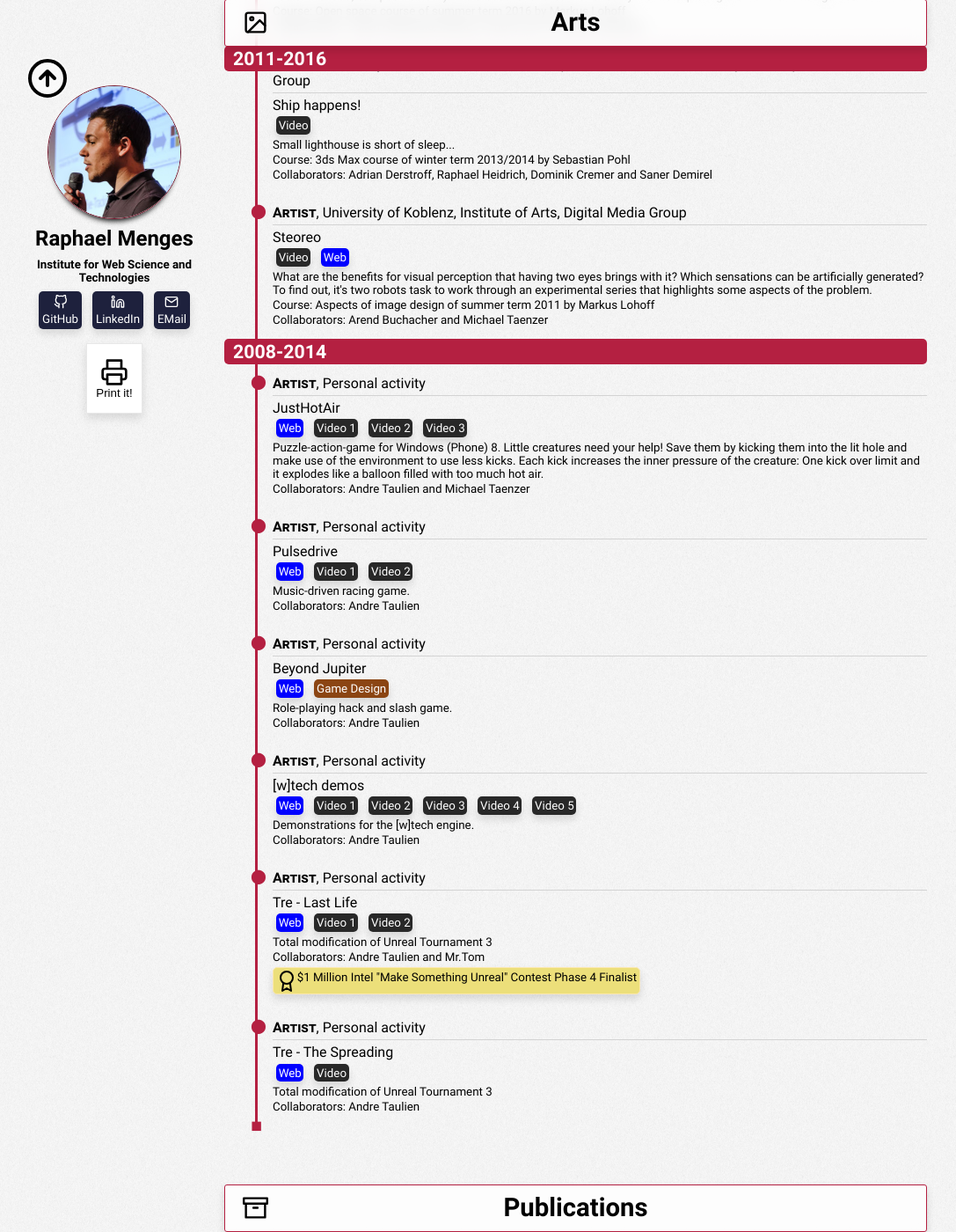
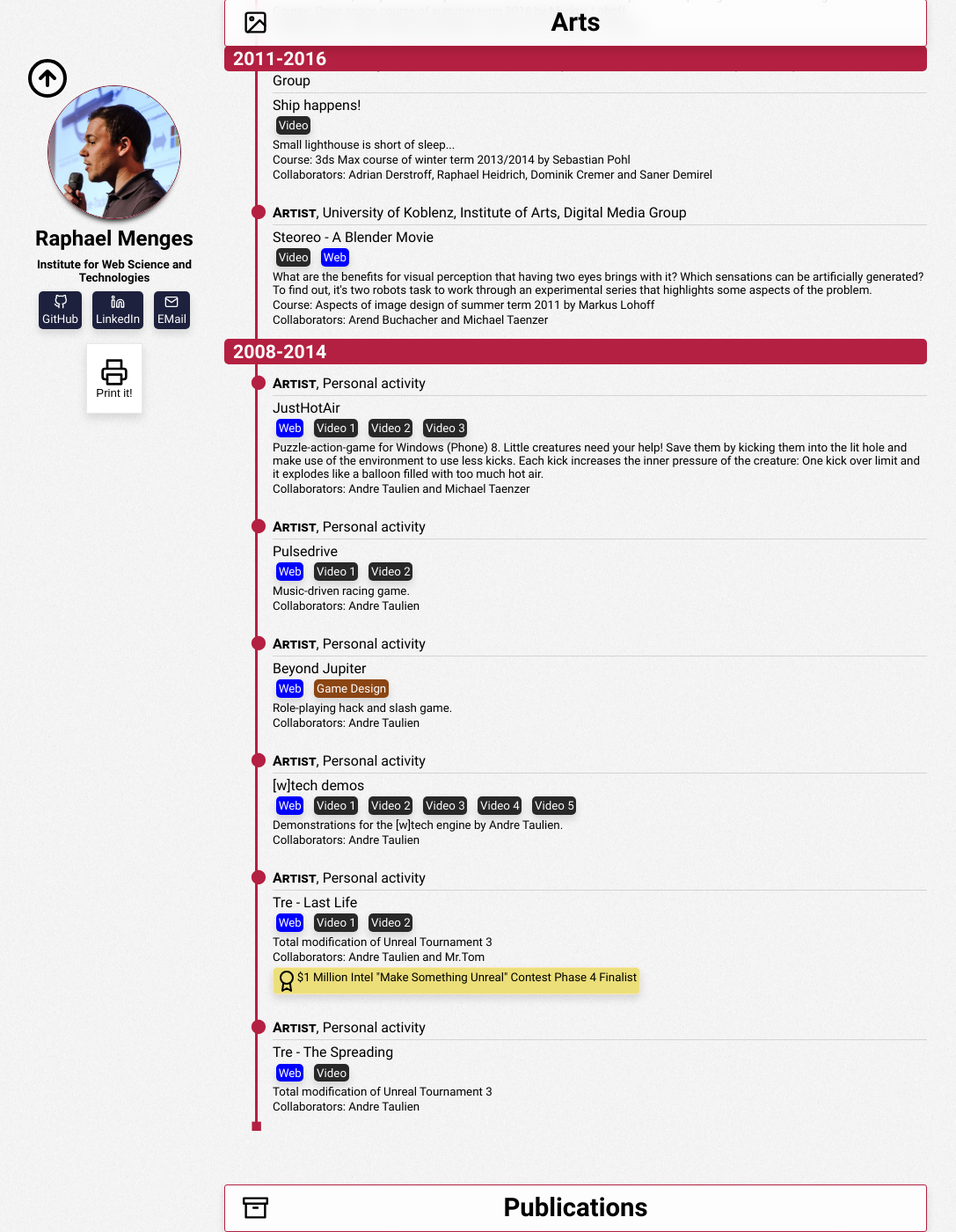
Before and after one commit to raphaelmenges/raphaelmenges.github.io, a Jekyll site: the page built from index.html, in a window 1280 px wide and 1400 px high, scrolled down 6028 px. Shown: the whole window at 88% size, without its empty margins (98-1185 px from the left). Built offline with Jekyll 4.4.1, drawn with Linux system fonts in a browser that asks for light colours.

Commit message:
Update descriptions.

```diff
--- a/_includes/home/arts.html
+++ b/_includes/home/arts.html
@@ -25,7 +25,7 @@ Lorem ipsum dolor sit amet, consectetur adipiscing elit. Aenean eu tristique jus
 	</li>
 	<li>
 		<div><strong style='font-variant: small-caps'>Artist</strong>, University of Koblenz, Institute of Arts, Digital Media Group
-		<div class='title'>Steoreo</div>
+		<div class='title'>Steoreo - A Blender Movie</div>
 		<a class='video' href='https://youtu.be/qlkXId7oDqU'>Video</a>
 		<a class='web' href='/archive/steoreo'>Web</a>
 		<div class='abstract'>What are the benefits for visual perception that having two eyes brings with it? Which sensations can be artificially generated? To find out, it's two robots task to work through an experimental series that highlights some aspects of the problem.</div>
@@ -67,14 +67,12 @@ Lorem ipsum dolor sit amet, consectetur adipiscing elit. Aenean eu tristique jus
 		<div><strong style='font-variant: small-caps'>Artist</strong>, Personal activity
 		<div class='title'>[w]tech demos</div>
 		<a class='web' href='https://www.indiedb.com/engines/wtech'>Web</a>
-
 		<a class='video' href='https://youtu.be/441it3a37rg'>Video 1</a>
 		<a class='video' href='https://youtu.be/FZB_zOE4164'>Video 2</a>
 		<a class='video' href='https://youtu.be/y6ZwfIKYmL8'>Video 3</a>
 		<a class='video' href='https://youtu.be/48MM9zzMxRM'>Video 4</a>
 		<a class='video' href='https://youtu.be/utgdDmSTOO0'>Video 5</a>
-
-		<div class='abstract'>Demonstrations for the [w]tech engine.</div>
+		<div class='abstract'>Demonstrations for the [w]tech engine by Andre Taulien.</div>
 		<div class='note'>Collaborators: Andre Taulien</div>
 	</li>
 	<li>
```
